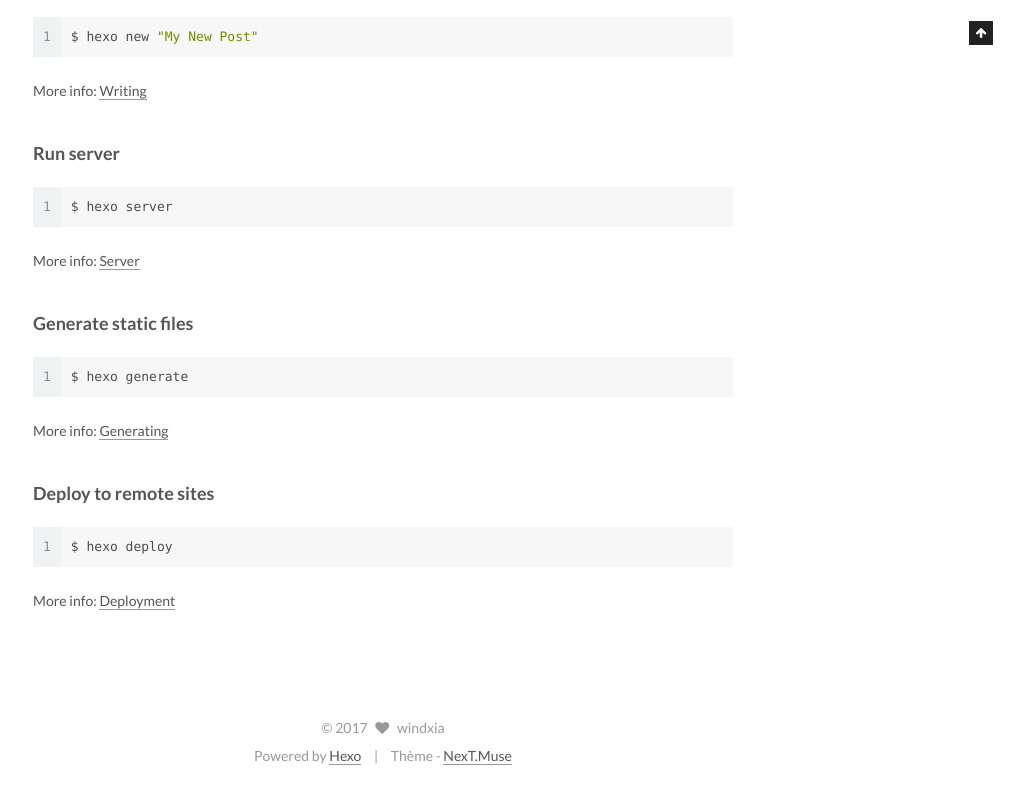
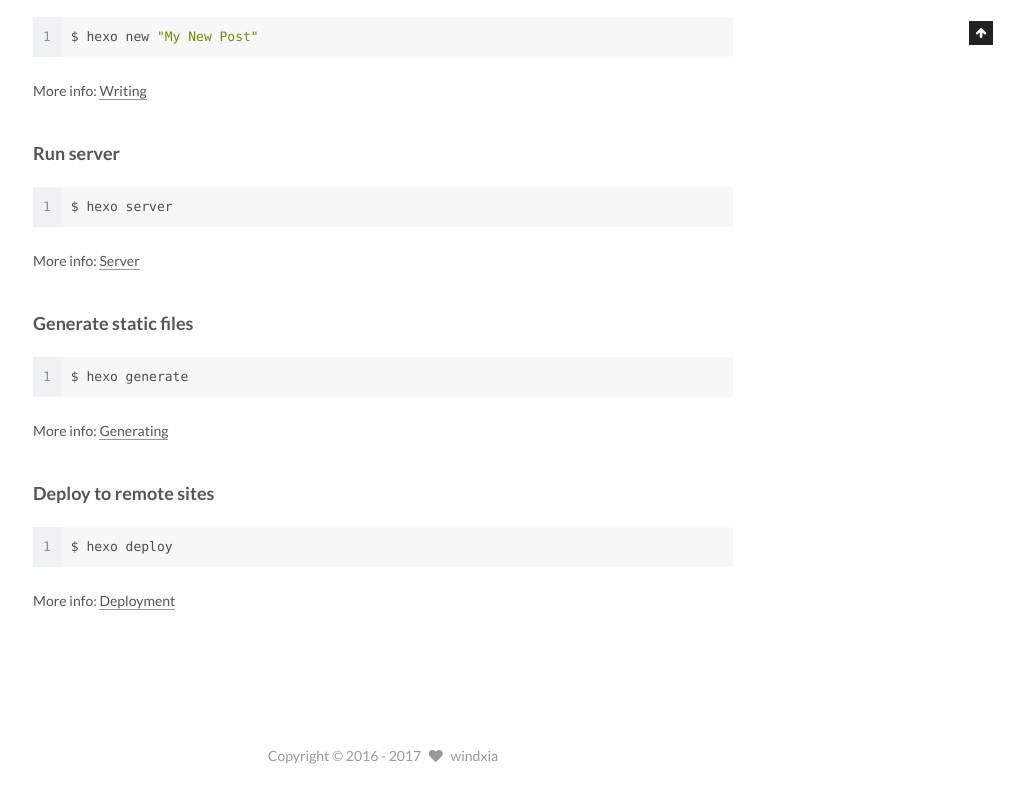
Before and after one commit to windxia/windxia.github.io, a plain HTML site: page index.html in a window 1280 px wide. Shown: the part 855-1645 px from the top of the page, without its empty margins (257-1280 px from the left). Drawn offline with Linux system fonts and the light colour scheme.

Commit message:
Site updated: 2017-09-08 19:40:57

```diff
--- a/index.html
+++ b/index.html
@@ -564,9 +564,10 @@
 
     <footer id="footer" class="footer">
       <div class="footer-inner">
-        <div class="copyright" >
+	<div class="copyright" style="text-align:center;">
+  <span>Copyright</span>
 
-  &copy;
+  &copy; 2016 -
   <span itemprop="copyrightYear">2017</span>
   <span class="with-love">
     <i class="fa fa-heart"></i>
@@ -575,16 +576,6 @@
 </div>
 
 
-<div class="powered-by">
-  Powered by <a class="theme-link" href="https://hexo.io">Hexo</a>
-</div>
-
-<div class="theme-info">
-  Thème -
-  <a class="theme-link" href="https://github.com/iissnan/hexo-theme-next">
-    NexT.Muse
-  </a>
-</div>
 
 
 
```
